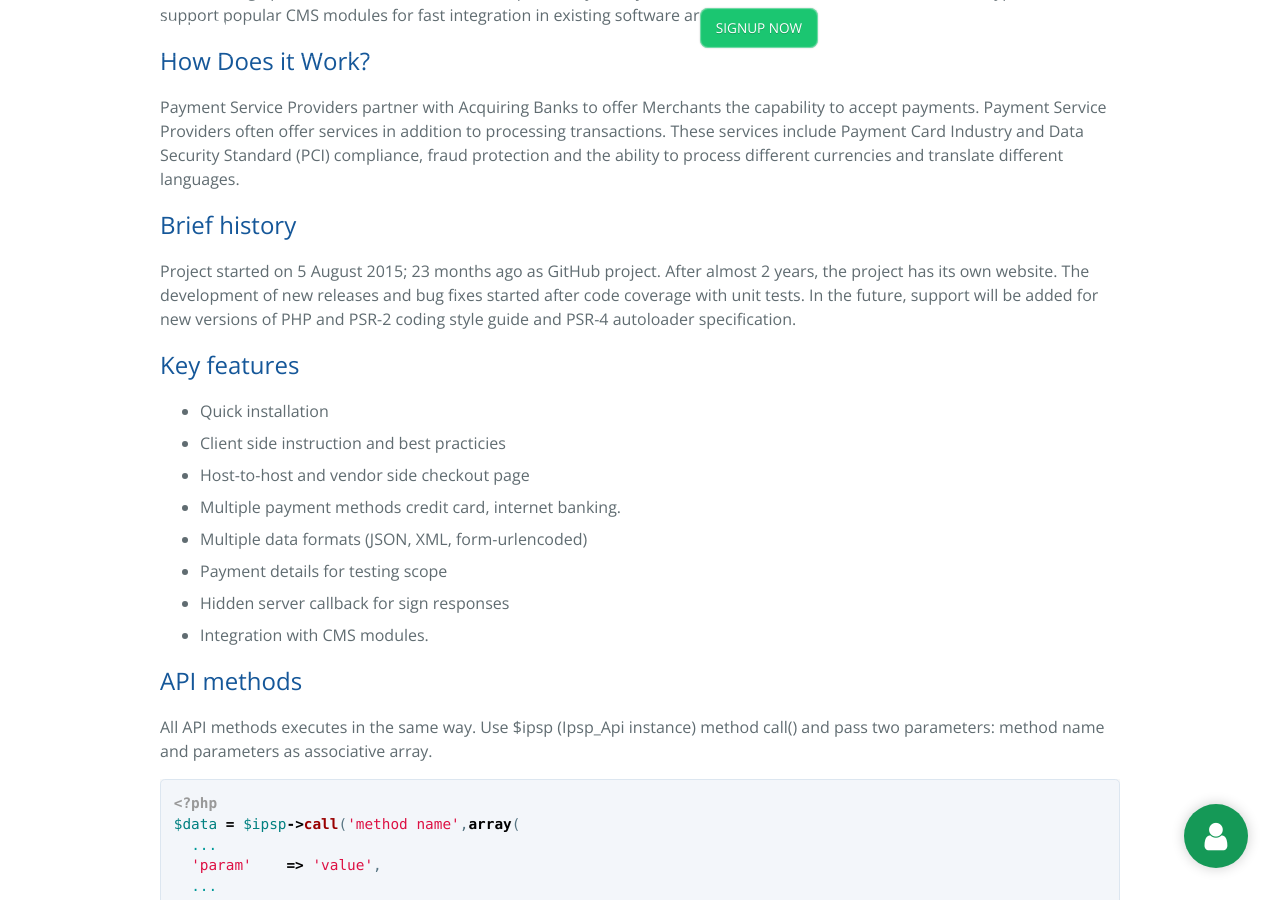
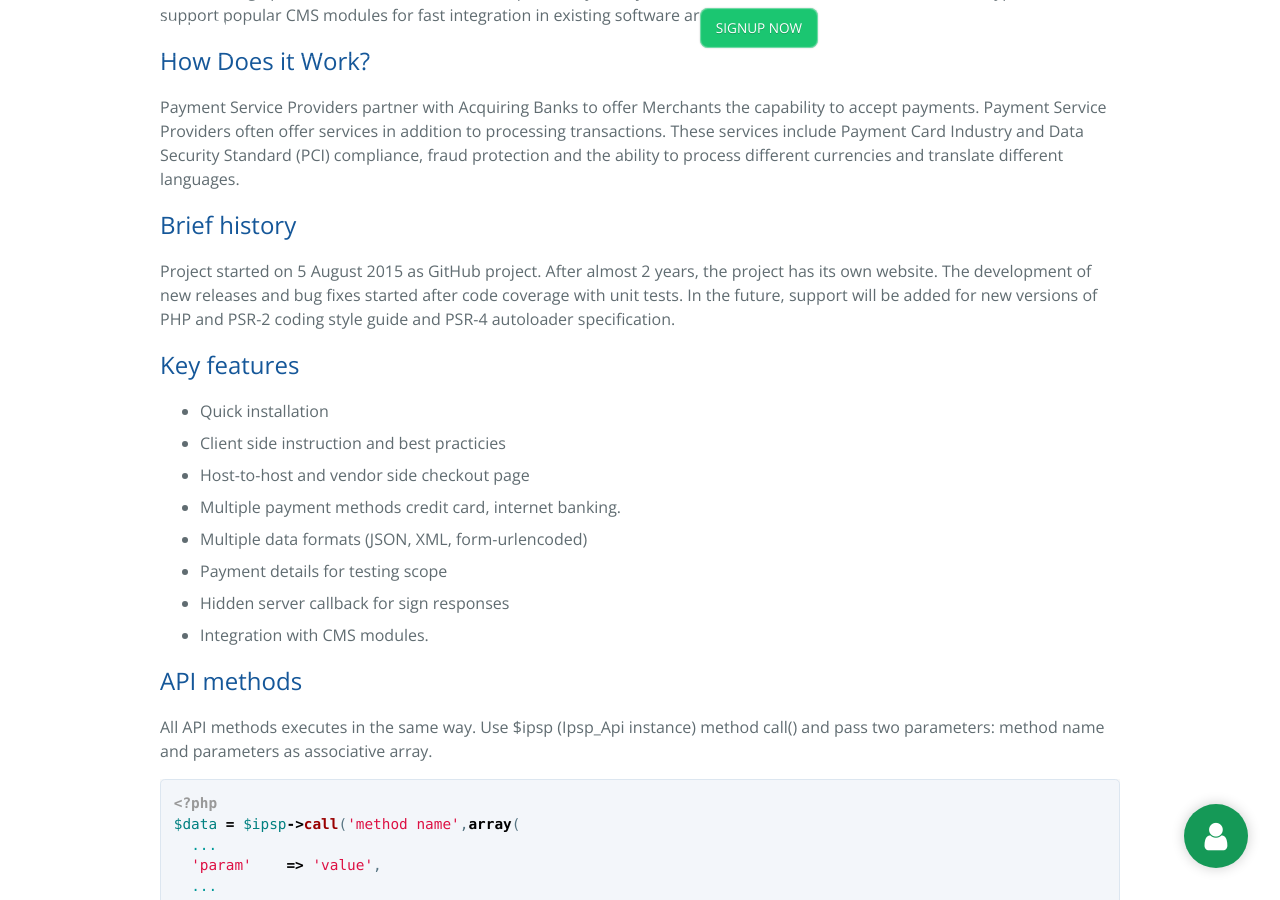
Before and after one commit to kosatyi/ipsp-php, a Jekyll site: the page built from sdk/index.md, in a window 1280 px wide and 900 px high, scrolled down 325 px. Built offline with Jekyll 4.4.1, drawn with Linux system fonts in a browser that asks for light colours; our own code applies the rules of GitHub Pages for plain Markdown files.

Commit message:
update sdk page

```diff
--- a/sdk/index.md
+++ b/sdk/index.md
@@ -22,7 +22,7 @@ compliance, fraud protection and the ability to process different currencies and
 
 ## Brief history
 
-Project started on 5 August 2015; 23 months ago as GitHub project. After almost 2 years, the project has its own website.
+Project started on 5 August 2015 as GitHub project. After almost 2 years, the project has its own website.
 The development of new releases and bug fixes started after code coverage with unit tests. In the future,
 support will be added for new versions of PHP and PSR-2 coding style guide and PSR-4 autoloader specification.
 
```
